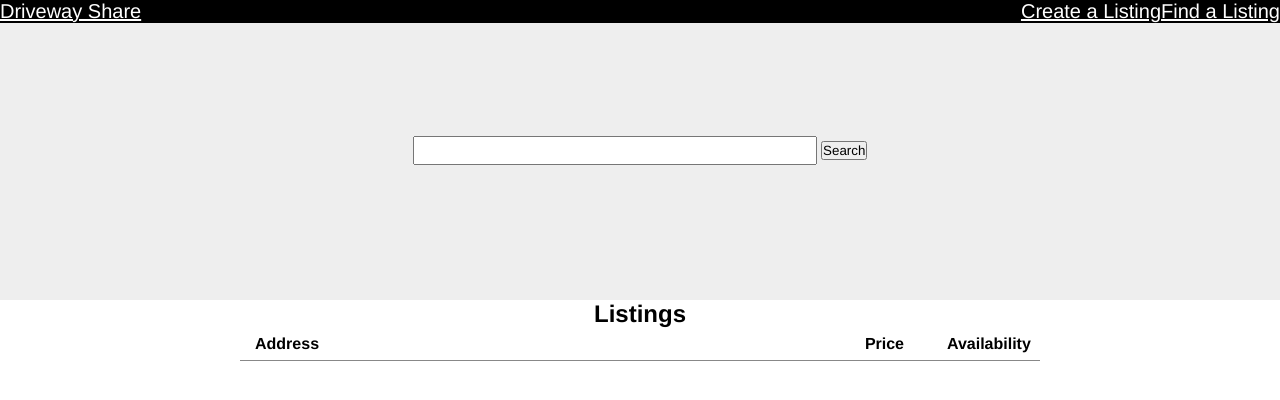
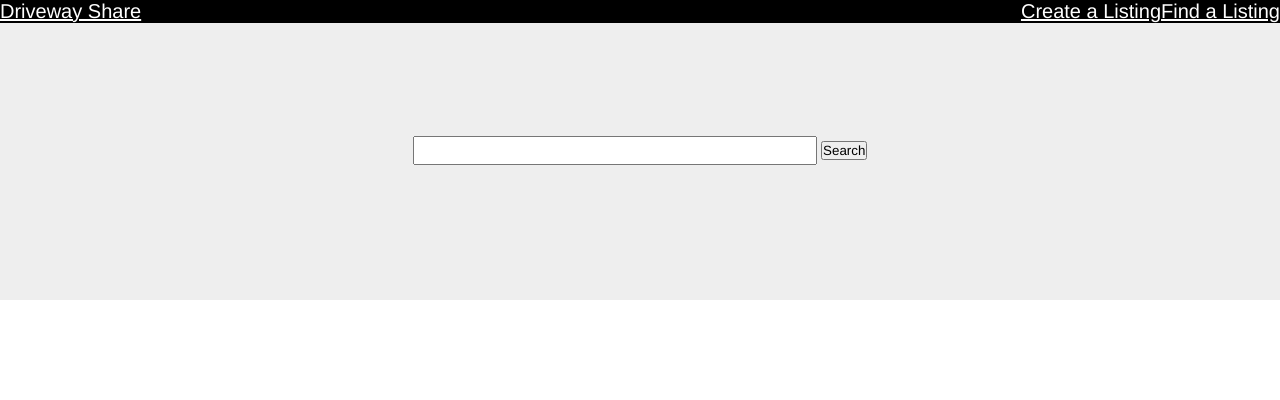
Before and after one commit to ThortyTwo/DrivewayShare, a website: page client/index.html at #/home in a window 1280 px wide. Drawn offline with nearby package versions, Linux system fonts and the light colour scheme; some packages are replaced by stand-ins of ours.

Commit message:
[Bugfix] Changed home view so that listings no longer displays on page load

```diff
--- a/client/app/home/home.html
+++ b/client/app/home/home.html
@@ -4,7 +4,7 @@
     <button type="submit">Search</button>
   </form>
 
-  <section id="main-list">
+  <section id="main-list" ng-show="data.length>0">
     <h1>Listings</h1>
     <header class="list-headers">
       <h4 class="list-address">Address</h4>
```
